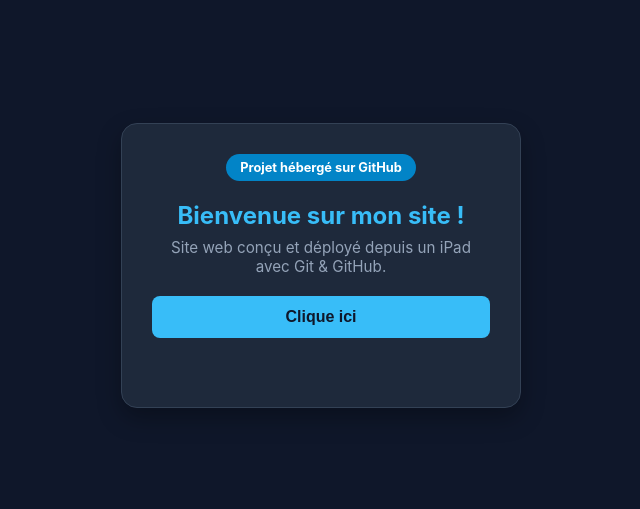
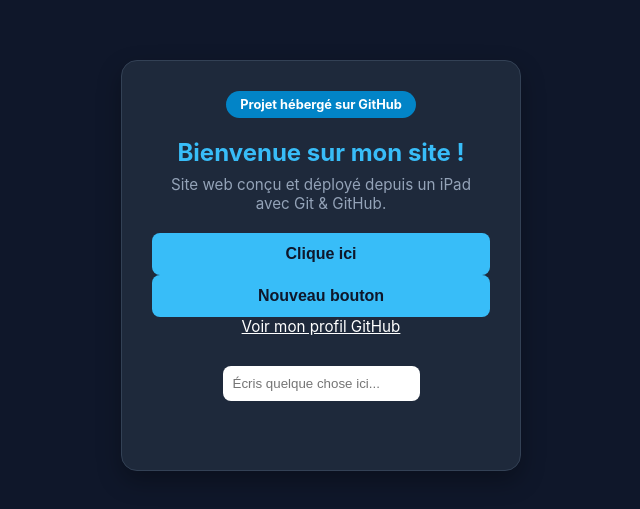
Before and after one commit to maatti10/Mon-premier-projet, a plain HTML site: page index.html in a window 1280 px wide. Shown: the part 135-644 px from the top of the page, without its empty margins (319-959 px from the left). Drawn offline with Linux system fonts and the light colour scheme.

Commit message:
ajout de nouvel objet

```diff
--- a/index.html
+++ b/index.html
@@ -9,7 +9,7 @@
     body {
       font-family: -apple-system, BlinkMacSystemFont, "Segoe UI", Roboto, sans-serif;
       background: #0f172a;
-      color: #f8fafc;
+      color: #095aac;
       display: flex;
       justify-content: center;
       align-items: center;
@@ -58,6 +58,9 @@
     <h1>Bienvenue sur mon site !</h1>
     <p>Site web conçu et déployé depuis un iPad avec Git & GitHub.</p>
     <button onclick="saluer()">Clique ici</button>
+    <button onclick="alert('Action réussie !')">Nouveau bouton</button>
+    <p><a href="https://github.com/maatti10" style="color: white;">Voir mon profil GitHub</a></p>
+    <input type="text" placeholder="Écris quelque chose ici..." style="padding: 10px; border-radius: 8px; border: none; margin-top: 10px;">
     <div id="message"></div>
   </div>
 
```
